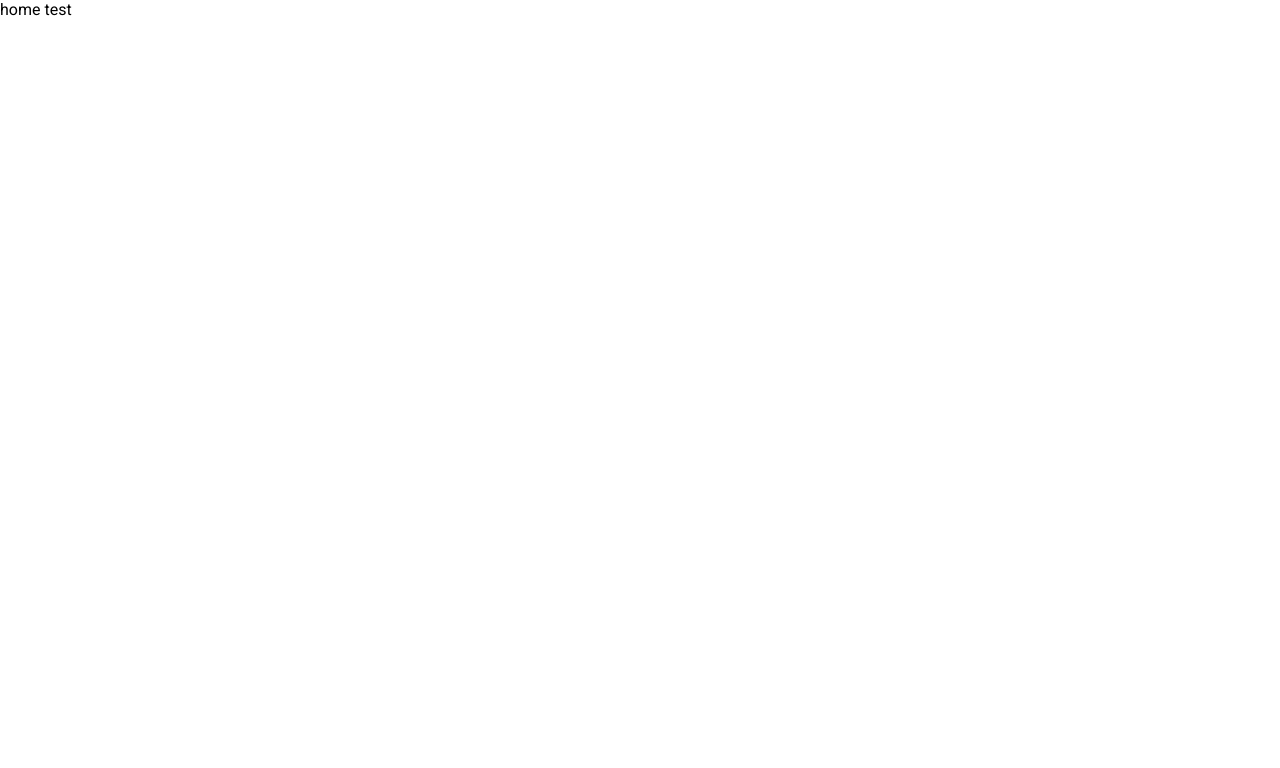
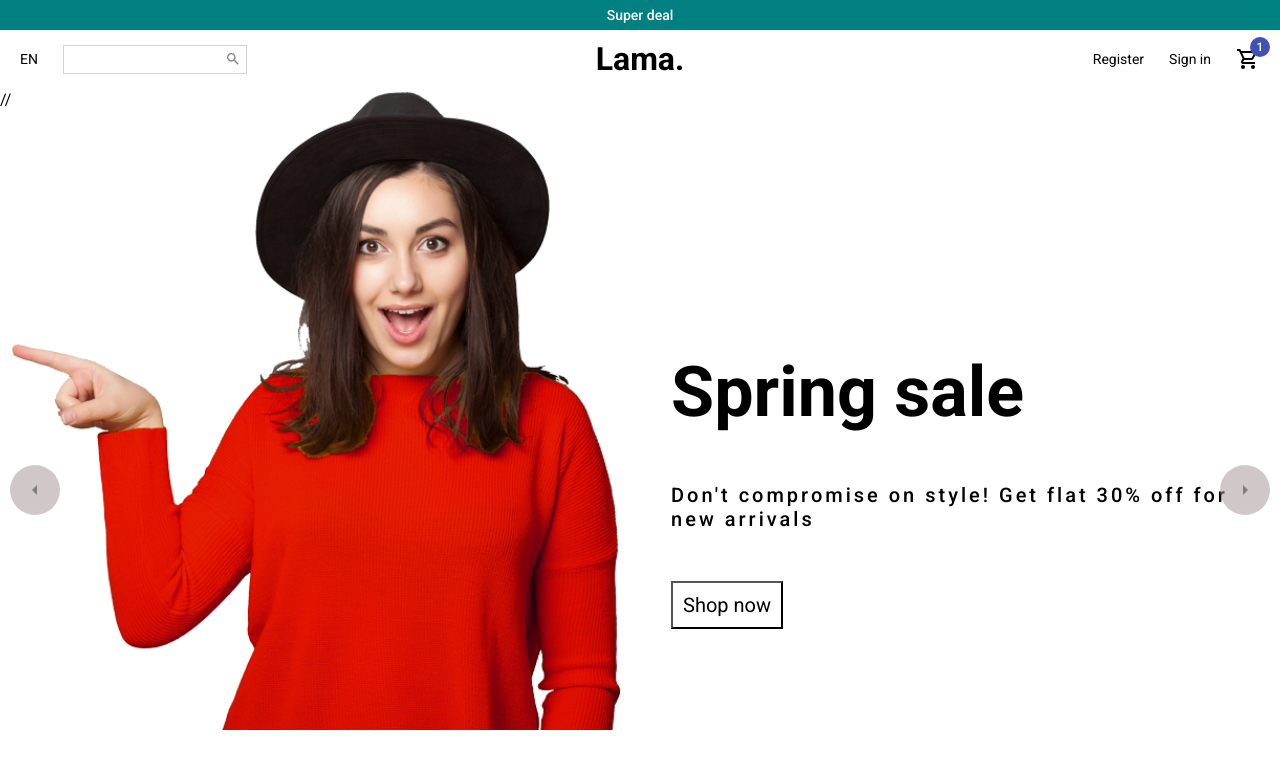
Before and after one commit to maxxam123/ec-app, a React (Create React App) app: page / in a window 1280 px wide. Shown: the top 768 px of the page. Built offline with nearby package versions, Linux system fonts and the light colour scheme; no server answers; the HTML template or start-up script is replaced by a standard one; a web font is replaced by a local one.

Commit message:
Home.jsx involved <Slider/>, components added Slider.jsx, Slider.jsx prepared all, src added data.js, npm install axios

```diff
--- a/package.json
+++ b/package.json
@@ -3,12 +3,17 @@
   "version": "0.1.0",
   "private": true,
   "dependencies": {
+    "@material-ui/core": "^4.12.4",
+    "@material-ui/icons": "^4.11.3",
     "@testing-library/jest-dom": "^5.16.4",
     "@testing-library/react": "^13.1.1",
     "@testing-library/user-event": "^13.5.0",
+    "axios": "^0.27.2",
     "react": "^18.1.0",
     "react-dom": "^18.1.0",
+    "react-router-dom": "^5.3.1",
     "react-scripts": "5.0.1",
+    "styled-components": "^5.3.5",
     "web-vitals": "^2.1.4"
   },
   "scripts": {
--- /dev/null
+++ b/src/components/Announcement.jsx
@@ -0,0 +1,18 @@
+import styled from 'styled-components';
+
+const Container = styled.div`
+  height: 30px;
+  background-color: teal;
+  color: white;
+  display: flex;
+  align-items: center;
+  justify-content: center;
+  font-size: 14px;
+  font-weight: 500;
+`;
+
+const Announcement = () => {
+  return <Container>Super deal</Container>;
+};
+
+export default Announcement;
--- /dev/null
+++ b/src/components/Navbar.jsx
@@ -0,0 +1,98 @@
+import { Badge } from '@material-ui/core';
+import { Search, ShoppingCartOutlined } from '@material-ui/icons';
+import React from 'react';
+// import { useSelector } from 'react-redux';
+// import { Link } from 'react-router-dom';
+import styled from 'styled-components';
+
+const Container = styled.div`
+  height: 60px;
+`;
+
+const Wrapper = styled.div`
+  padding: 10px 20px;
+  display: flex;
+  justify-content: space-between;
+  align-items: center;
+`;
+
+const Left = styled.div`
+  flex: 1;
+  display: flex;
+  align-items: center;
+`;
+
+const Language = styled.span`
+  font-size: 14px;
+  cursor: pointer;
+`;
+
+const SearchContainer = styled.div`
+  border: 0.5px solid lightgray;
+  display: flex;
+  align-items: center;
+  margin-left: 25px;
+  padding: 5px;
+`;
+
+const Input = styled.input`
+  border: none;
+`;
+
+const Center = styled.div`
+  flex: 1;
+  text-align: center;
+`;
+
+const Logo = styled.h1`
+  font-weight: bold;
+`;
+
+const Right = styled.div`
+  flex: 1;
+  display: flex;
+  align-items: center;
+  justify-content: flex-end;
+`;
+
+const MenuItem = styled.div`
+  font-size: 14px;
+  cursor: pointer;
+  margin-left: 25px;
+`;
+
+const Navbar = () => {
+  // const quantity = useSelector((state) => state.cart).quantity;
+  // console.log(quantity);
+
+  return (
+    <Container>
+      <Wrapper>
+        <Left>
+          <Language>EN</Language>
+          <SearchContainer>
+            <Input />
+            <Search style={{ color: 'gray', fontSize: 16 }} />
+          </SearchContainer>
+        </Left>
+        <Center>
+          <Logo>Lama.</Logo>
+        </Center>
+        <Right>
+          <MenuItem>Register</MenuItem>
+          <MenuItem>Sign in</MenuItem>
+          {/* <Link to="/cart"> */}
+          <MenuItem>
+            <Badge badgeContent="1" color="primary">
+              {/* <Badge badgeContent={quantity} color="primary"> */}
+              <ShoppingCartOutlined />
+            </Badge>
+          </MenuItem>
+          {/* </Link> */}
+        </Right>
+      </Wrapper>
+    </Container>
+  );
+};
+
+export default Navbar;
--- /dev/null
+++ b/src/components/Slider.jsx
@@ -0,0 +1,138 @@
+import { ArrowLeftOutlined, ArrowRightOutlined } from '@material-ui/icons';
+import axios from 'axios';
+import { useEffect, useState } from 'react';
+import styled from 'styled-components';
+import { sliderItems } from '../data';
+
+const Container = styled.div`
+  width: 100%;
+  height: 100vh;
+  display: flex;
+  position: relative;
+  overflow: hidden;
+`;
+
+const Arrow = styled.div`
+  width: 50px;
+  height: 50px;
+  background-color: #a39393;
+  border-radius: 50%;
+  display: flex;
+  align-items: center;
+  justify-content: center;
+  position: absolute;
+  top: 0;
+  bottom: 0;
+  margin: auto;
+  left: ${(props) => props.direction === 'left' && '10px'};
+  right: ${(props) => props.direction === 'right' && '10px'};
+  cursor: pointer;
+  opacity: 0.5;
+  z-index: 2;
+`;
+
+const Wrapper = styled.div`
+  height: 100%;
+  display: flex;
+  transition: all 1.5s ease;
+  transform: translateX(${(props) => props.slideIndex * -100}vw);
+`;
+
+const Slide = styled.div`
+  width: 100vw;
+  height: 100vh;
+  display: flex;
+  align-items: center;
+  background-color: #${(props) => props.bg};
+`;
+
+const ImgContainer = styled.div`
+  height: 100%;
+  flex: 1;
+`;
+
+const Image = styled.img`
+  height: 80%;
+`;
+
+const InfoContainer = styled.div`
+  flex: 2;
+  padding: 50px;
+`;
+
+const Title = styled.h1`
+  font-size: 70px;
+`;
+
+const Desc = styled.p`
+  margin: 50px 0px;
+  font-size: 20px;
+  font-weight: 500;
+  letter-spacing: 3px;
+`;
+
+const Button = styled.button`
+  padding: 10px;
+  font-size: 20px;
+  background-color: transparent;
+  cursor: pointer;
+`;
+
+const Slider = () => {
+  const [slideIndex, setSlideIndex] = useState(0);
+  const [product, setProduct] = useState([]);
+
+  useEffect(() => {
+    const getProduct = async () => {
+      try {
+        const res = await axios.get('http://localhost:5000/api/product1');
+        setProduct(res.data);
+      } catch (err) {}
+    };
+    getProduct();
+  }, []);
+
+  // console.log(product.length);
+  const test = product.length - 1;
+  console.log(test);
+
+  const handleClick = (direction) => {
+    if (direction === 'left') {
+      setSlideIndex(slideIndex > 0 ? slideIndex - 1 : test);
+      // setSlideIndex(slideIndex > 0 ? slideIndex - 1 : 2);
+    } else {
+      setSlideIndex(slideIndex < test ? slideIndex + 1 : 0);
+      // setSlideIndex(slideIndex < 2 ? slideIndex + 1 : 0);
+    }
+  };
+
+  return (
+    <Container>
+      <Arrow direction="left" onClick={() => handleClick('left')}>
+        <ArrowLeftOutlined />
+      </Arrow>
+      <Wrapper slideIndex={slideIndex}>
+        {/* {product.map((item) => ( */}
+        //{' '}
+        {sliderItems.map((item) => (
+          <Slide key={item._id}>
+            {/* <Slide bg={item.bg} key={item.id}> */}
+            <ImgContainer>
+              <Image src={item.img} />
+            </ImgContainer>
+            <InfoContainer>
+              <Title>{item.title}</Title>
+              <Desc>{item.desc}</Desc>
+              <Button>Shop now</Button>
+            </InfoContainer>
+          </Slide>
+        ))}
+      </Wrapper>
+      <Arrow direction="right" onClick={() => handleClick('right')}>
+        <ArrowRightOutlined />
+      </Arrow>
+    </Container>
+  );
+};
+
+export default Slider;
--- /dev/null
+++ b/src/data.js
@@ -0,0 +1,83 @@
+export const sliderItems = [
+  {
+    id: 1,
+    img: '/assets/girl-white.png',
+    title: 'Spring sale',
+    desc: "Don't compromise on style! Get flat 30% off for new arrivals",
+    bg: 'fsfafd',
+  },
+  {
+    id: 2,
+    img: '/assets/girl1.jpeg',
+    title: 'Winter sale',
+    desc: "Don't compromise on style! Get flat 30% off for new arrivals",
+    bg: 'fcfled',
+  },
+  {
+    id: 3,
+    img: '/assets/girl2.png',
+    title: 'Popular sale',
+    desc: "Don't compromise on style! Get flat 30% off for new arrivals",
+    bg: 'fbf0f4',
+  },
+];
+
+export const categories = [
+  {
+    id: 1,
+    img: '/assets/2.jpg',
+    title: 'Shirt Style!',
+    cat: 'woman',
+  },
+  {
+    id: 2,
+    img: '/assets/3.jpg',
+    title: 'Loungewear Love',
+    cat: 'coat',
+  },
+  {
+    id: 3,
+    img: '/assets/4.jpg',
+    title: 'Amazing pants!',
+    cat: 'jeans',
+  },
+];
+
+export const popularProducts = [
+  {
+    id: 1,
+    img: '/assets/banner1.jpg',
+  },
+  {
+    id: 2,
+    img: '/assets/banner2.jpg',
+  },
+  {
+    id: 3,
+    img: '/assets/shoe1.png',
+  },
+  {
+    id: 4,
+    img: '/assets/shoe2.png',
+  },
+  {
+    id: 5,
+    img: '/assets/shirt1.png',
+  },
+  {
+    id: 6,
+    img: '/assets/shirt2.png',
+  },
+  {
+    id: 7,
+    img: '/assets/banner1.jpg',
+  },
+  {
+    id: 8,
+    img: '/assets/banner2.jpg',
+  },
+  {
+    id: 9,
+    img: '/assets/banner1.jpg',
+  },
+];
--- a/src/pages/Home.jsx
+++ b/src/pages/Home.jsx
@@ -1,23 +1,22 @@
 import React from 'react';
-// import Announcement from '../components/Announcement';
+import Announcement from '../components/Announcement';
+import Navbar from '../components/Navbar';
+import Slider from '../components/Slider';
 // import Categories from '../components/Categories';
+// import Products from '../components/Products';
+// import NewsLetter from '../components/NewsLetter';
 // import Footer from '../components/Footer';
-// import Navbar from '../components/Navbar';
-// import NewsLetter from '../components/NewsLetter';
-// import Products from '../components/Products';
-// import Slider from '../components/Slider';
 
 const Home = () => {
   return (
     <div>
-      home test
-      {/* <Announcement />
+      <Announcement />
       <Navbar />
       <Slider />
-      <Categories />
-      <Products />
-      <NewsLetter />
-      <Footer /> */}
+      {/* <Categories /> */}
+      {/* <Products /> */}
+      {/* <NewsLetter /> */}
+      {/* <Footer /> */}
     </div>
   );
 };
```
Also changed, not shown: 2 other files (tests, documents, lock files or other folders).
